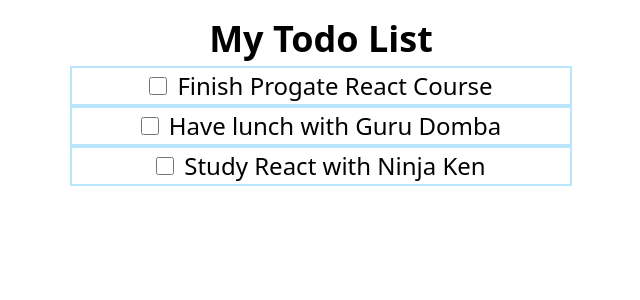
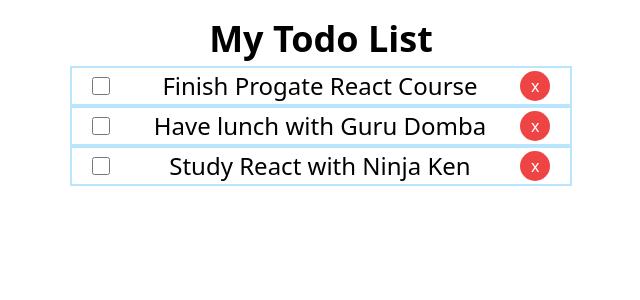
Before and after one commit to mochammad123/react-todo-app-typescript, a React (Vite) app: page / in a window 1280 px wide. Shown: the top 300 px of the page, without its empty margins (319-959 px from the left). Built offline with nearby package versions, Linux system fonts and the light colour scheme.

Commit message:
feat: added delete todo feature

```diff
--- a/src/App.tsx
+++ b/src/App.tsx
@@ -1,4 +1,4 @@
-import React, { useState } from "react";
+import { useState } from "react";
 import { IDataTodo } from "./interface";
 import { todoData } from "./data/todosData";
 import Todos from "./components/Todos";
@@ -12,12 +12,21 @@ const App = () => {
     setTodos(updatedTodos);
   };
 
+  const deleteTodo = (id: number) => {
+    const updatedTodos = todos.filter((todo) => todo.id !== id);
+    setTodos(updatedTodos);
+  };
+
   const [todos, setTodos] = useState<IDataTodo[]>(todoData);
   console.log(todos);
   return (
     <div className="text-center p-[12px]">
       <h1 className="text-[36px] font-bold">My Todo List</h1>
-      <Todos todos={todos} toggleCompleted={toggleCompleted} />
+      <Todos
+        todos={todos}
+        toggleCompleted={toggleCompleted}
+        deleteTodo={deleteTodo}
+      />
     </div>
   );
 };
--- a/src/components/TodoItem.tsx
+++ b/src/components/TodoItem.tsx
@@ -1,20 +1,26 @@
 import React from "react";
 import { ITodo } from "../interface";
 
-const TodoItem: React.FC<ITodo> = ({ todo, toggleCompleted }) => {
+const TodoItem: React.FC<ITodo> = ({ todo, toggleCompleted, deleteTodo }) => {
   const getTodoTitleStyle = () => {
     if (todo.completed) return "line-through";
     else return "";
   };
 
   return (
-    <div className="border-2 border-sky-200 text-[24px] flex justify-center items-center">
+    <div className="border-2 border-sky-200 text-[24px] flex justify-between items-center py-0 px-[20px]">
       <input
         type="checkbox"
         className="mr-[10px] h-[18px] w-[18px]"
         onChange={() => toggleCompleted(todo.id)}
       />
       <p className={getTodoTitleStyle()}>{todo.title}</p>
+      <button
+        className="bg-red-500 text-white h-[30px] w-[30px] rounded-full cursor-pointer text-[16px]"
+        onClick={() => deleteTodo(todo.id)}
+      >
+        x
+      </button>
     </div>
   );
 };
--- a/src/components/Todos.tsx
+++ b/src/components/Todos.tsx
@@ -2,7 +2,7 @@ import React from "react";
 import { IDataTodo, ITodos } from "../interface";
 import TodoItem from "./TodoItem";
 
-const Todos: React.FC<ITodos> = ({ todos, toggleCompleted }) => {
+const Todos: React.FC<ITodos> = ({ todos, toggleCompleted, deleteTodo }) => {
   return (
     <div className="w-[40%] my-0 mx-auto">
       {todos.map((todo: IDataTodo) => {
@@ -11,6 +11,7 @@ const Todos: React.FC<ITodos> = ({ todos, toggleCompleted }) => {
             key={todo.id}
             todo={todo}
             toggleCompleted={toggleCompleted}
+            deleteTodo={deleteTodo}
           />
         );
       })}
--- a/src/interface/index.ts
+++ b/src/interface/index.ts
@@ -7,9 +7,11 @@ export interface IDataTodo {
 export interface ITodos {
   todos: IDataTodo[];
   toggleCompleted: (id: number) => void;
+  deleteTodo: (id: number) => void;
 }
 
 export interface ITodo {
   todo: IDataTodo;
   toggleCompleted: (id: number) => void;
+  deleteTodo: (id: number) => void;
 }
```
